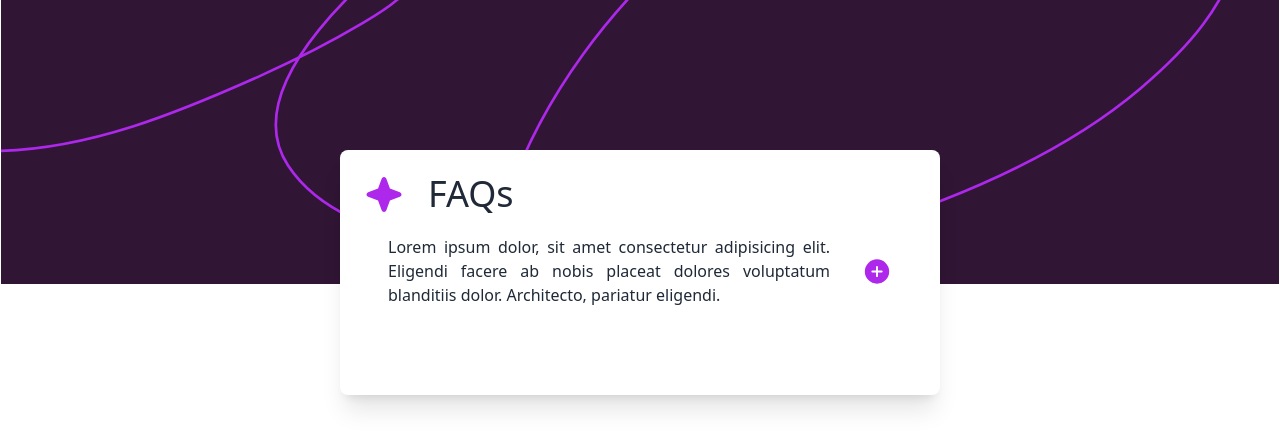
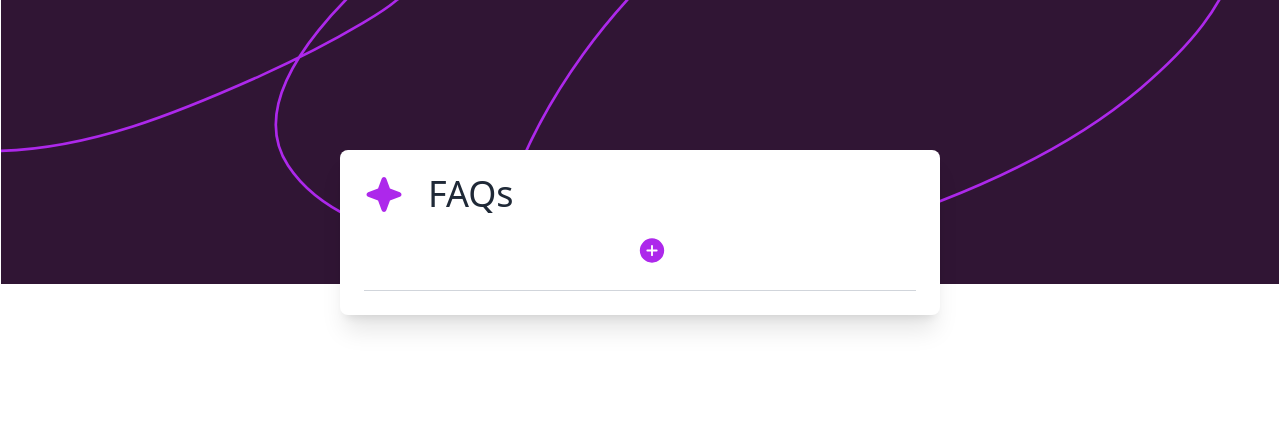
Before and after one commit to Hcmwebs/faq-accordion, a React (Vite) app: page / in a window 1280 px wide. Shown: the top 448 px of the page. Built offline with nearby package versions, Linux system fonts and the light colour scheme.

Commit message:
changed into dynamic texts props

```diff
--- a/src/components/Answer.jsx
+++ b/src/components/Answer.jsx
@@ -1,13 +1,11 @@
 import { useGlobalContext } from '../context/AppContext';
 
-const Answer = () => {
+const Answer = ({ answer }) => {
 	const { show } = useGlobalContext();
 	return (
 		<>
-			<p className={`text-justify italic pr-10 ${!show ? 'hidden' : null}`}>
-				Lorem ipsum dolor sit amet, consectetur adipisicing elit. Ad corrupti,
-				eius eligendi placeat fugit nulla possimus dolorum natus iusto doloribus
-				ea doloremque quidem minima quasi quae error laborum. At, repudiandae!
+			<p className={`text-justify italic ${!show ? 'hidden' : null}`}>
+				{answer}
 			</p>
 		</>
 	);
--- a/src/components/Item.jsx
+++ b/src/components/Item.jsx
@@ -2,10 +2,13 @@ import { Answer, Question } from './index';
 
 const Item = () => {
 	return (
-		<div className='grid grid-col-1 place-items-center gap-y-4 px-6 text-justify'>
-			<Question />
-			<div className='divider divider-black'></div>
-			<Answer />
+		<div className='grid grid-col-1 place-items-center pb-6 gap-y-6 text-justify border-b-[1px] border-gray-300 transition ease-in-out duration-700'>
+			<Question text='standard dummy text ever since the 1500s?' />
+			<Answer
+				answer='Lorem ipsum dolor sit amet, consectetur adipisicing elit. Ad corrupti,
+				eius eligendi placeat fugit nulla possimus dolorum natus iusto doloribus
+				ea doloremque quidem minima quasi quae error laborum. At, repudiandae!'
+			/>
 		</div>
 	);
 };
--- a/src/components/Question.jsx
+++ b/src/components/Question.jsx
@@ -1,16 +1,12 @@
 import { useGlobalContext } from '../context/AppContext';
 import { ButtonOpen, ButtonClose } from './index';
 
-const Question = () => {
+const Question = ({ question }) => {
 	const { toggleShow, show } = useGlobalContext();
 	return (
 		<>
-			<header className='flex gap-x-8'>
-				<h2>
-					Lorem ipsum dolor, sit amet consectetur adipisicing elit. Eligendi
-					facere ab nobis placeat dolores voluptatum blanditiis dolor.
-					Architecto, pariatur eligendi.
-				</h2>
+			<header className='flex justify-between items-center gap-x-6 font-bold'>
+				<h2>{question}</h2>
 				<button onClick={toggleShow} className='btn-primary'>
 					{show ? <ButtonClose /> : <ButtonOpen />}
 				</button>
```
